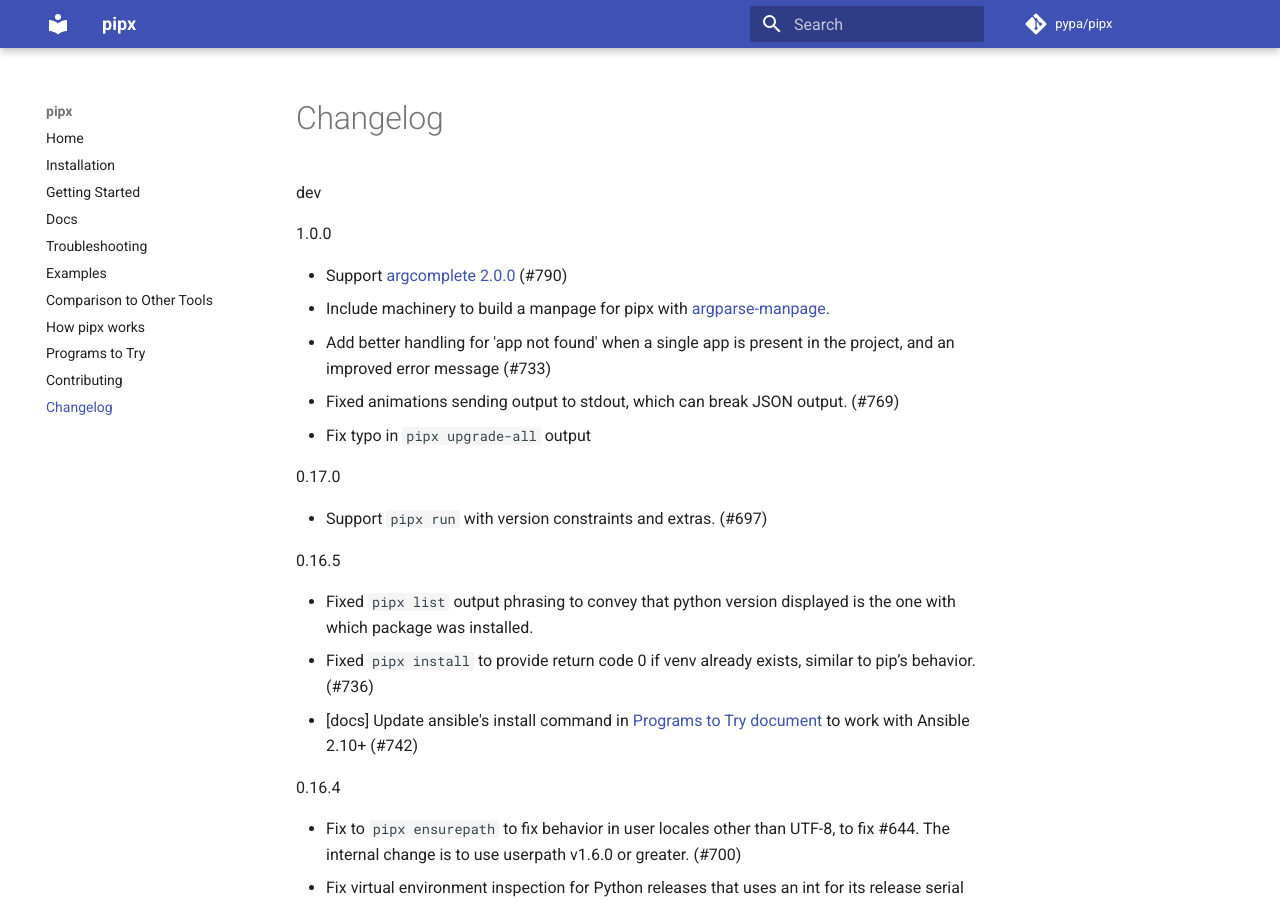
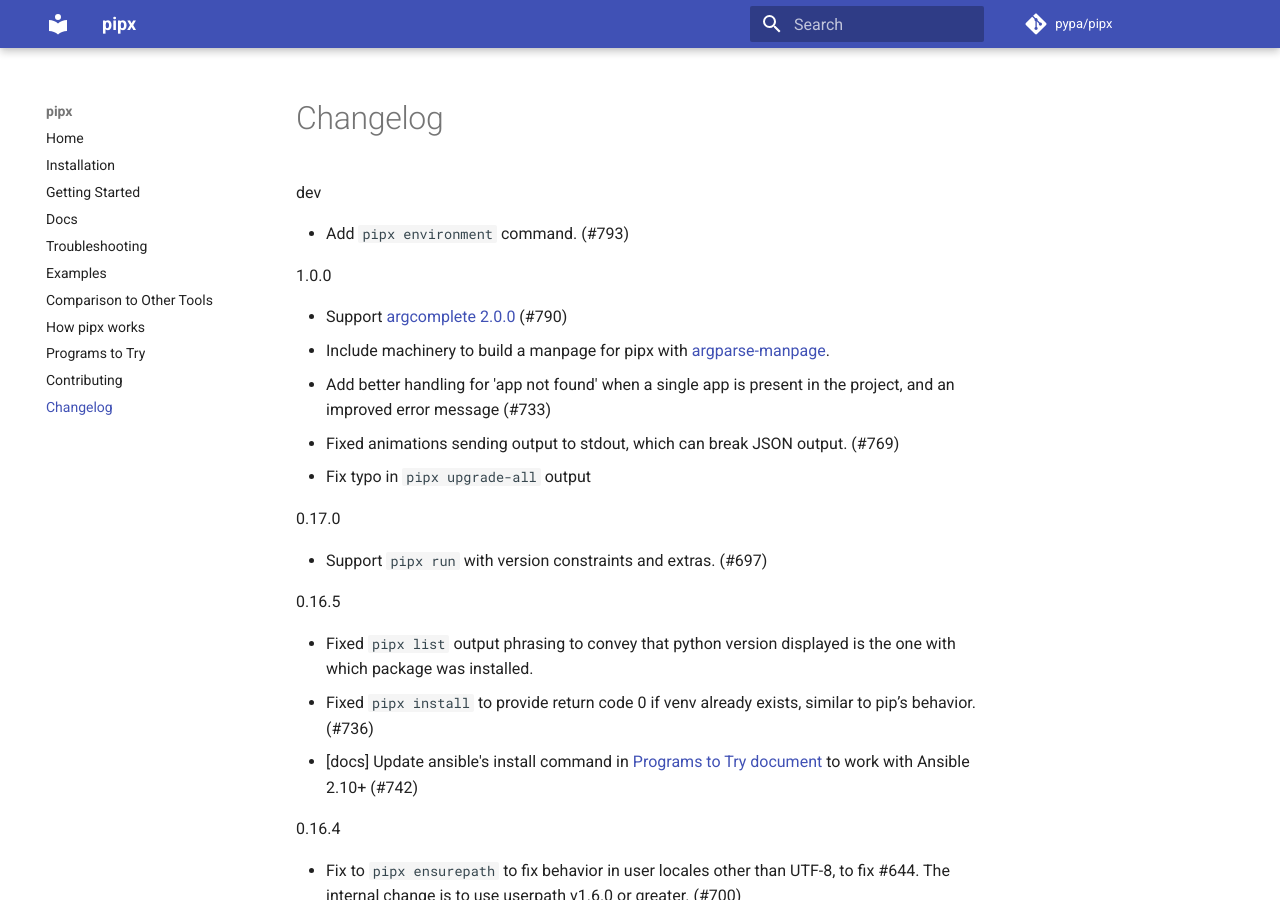
Before and after one commit to pypa/pipx, an MkDocs documentation site: the page built from docs/changelog.md, in a window 1280 px wide and 900 px high. Built offline with MkDocs 1.6.1 and Material for MkDocs 9.7.7, drawn with Linux system fonts in a browser that asks for light colours; comment, search, counter and statistics services are not loaded.

Commit message:
Add `pipx environment` command

```diff
--- a/docs/changelog.md
+++ b/docs/changelog.md
@@ -1,5 +1,6 @@
 dev
 
+- Add `pipx environment` command. (#793)
 
 1.0.0
 
```
